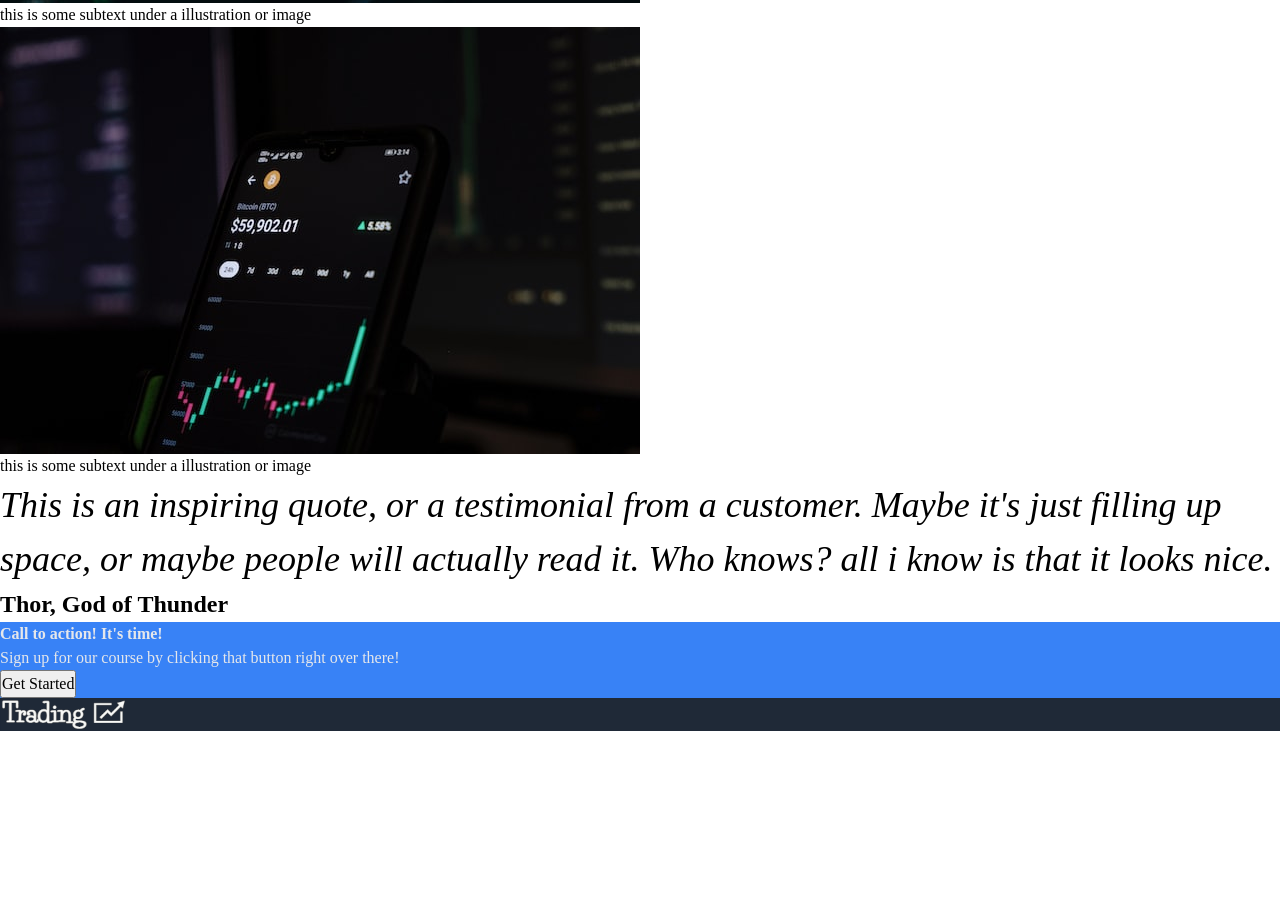
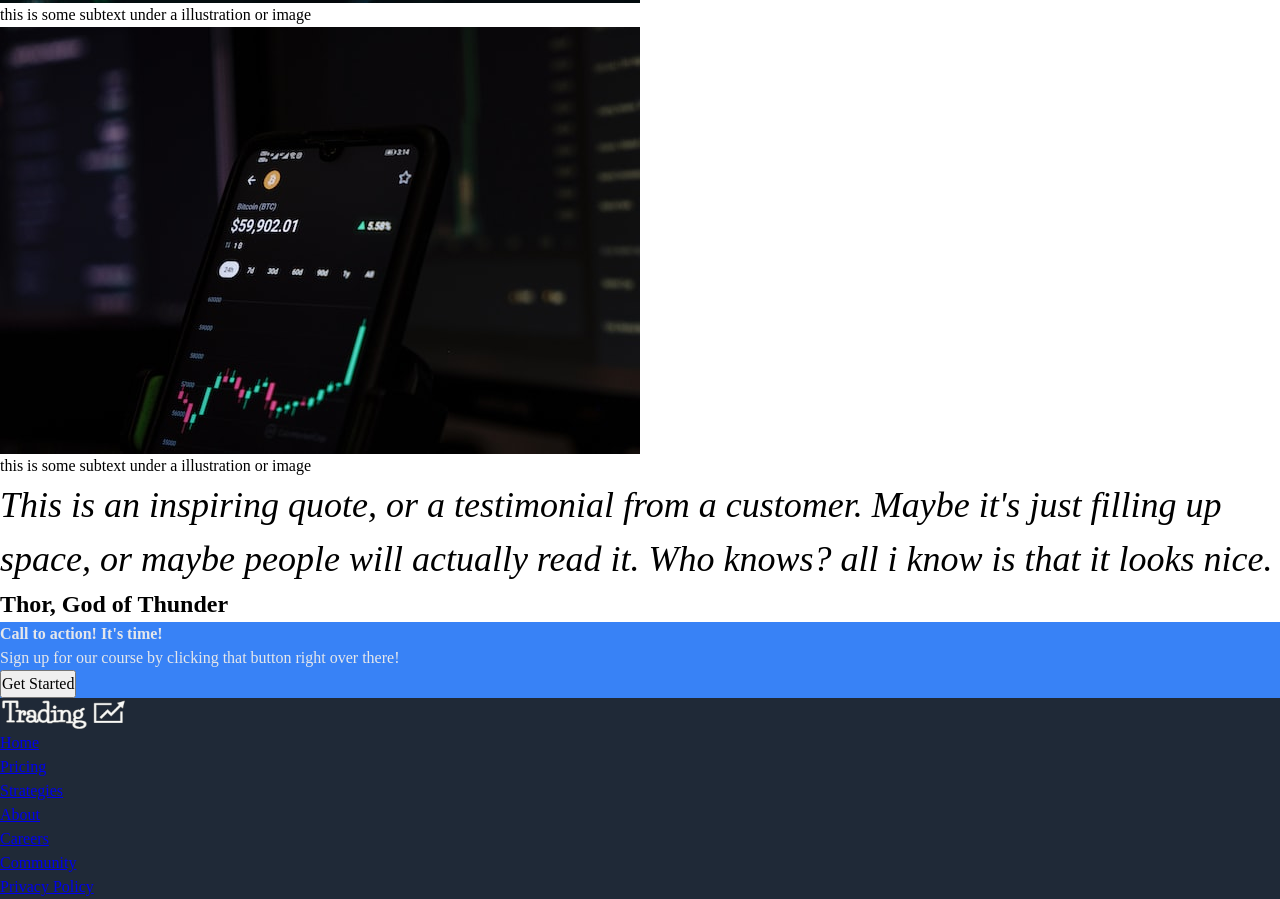
Before and after one commit to andriel300/trader-landing-page, a website built with Vite: page index.html in a window 1280 px wide. Shown: the part 3259-4158 px from the top of the page. Before the commit the page ends 3990 px from the top, so only its background shows below. Built offline with nearby package versions, Linux system fonts and the light colour scheme.

Commit message:
add list on footer and arial-labels

```diff
--- a/index.html
+++ b/index.html
@@ -23,7 +23,7 @@
                     ><img src="/assets/images/header-logo.png" alt="Trader"
                 /></a>
                 <nav class="primary-navigation">
-                    <ul role="list" class="nav-list">
+                    <ul aria-label="Primary" role="list" class="nav-list">
                         <li><a href="#">About Us</a></li>
                         <li><a href="#">Careers</a></li>
                         <li><a href="#">Services</a></li>
@@ -151,15 +151,27 @@
                                 src="/assets/images/header-logo.png"
                                 alt="Trader"
                         /></a>
-                        <ul role="list">
+                        <ul role="list" aria-label="social links">
                             <li><a aria-label="facebook" href="#"></a></li>
                             <li><a aria-label="youtube" href="#"></a></li>
                             <li><a aria-label="twitter" href="#"></a></li>
-                            <li><a aria-label="pinturest" href="#"></a></li>
+                            <li><a aria-label="pinterest" href="#"></a></li>
                             <li><a aria-label="instagram" href="#"></a></li>
                         </ul>
                     </div>
-                    <div></div>
+                    <div>
+                        <nav>
+                            <ul aria-label="Footer" role="list">
+                                <li><a href="#">Home</a></li>
+                                <li><a href="#">Pricing</a></li>
+                                <li><a href="#">Strategies</a></li>
+                                <li><a href="#">About</a></li>
+                                <li><a href="#">Careers</a></li>
+                                <li><a href="#">Community</a></li>
+                                <li><a href="#">Privacy Policy</a></li>
+                            </ul>
+                        </nav>
+                    </div>
                     <div></div>
                 </div>
             </div>
```
